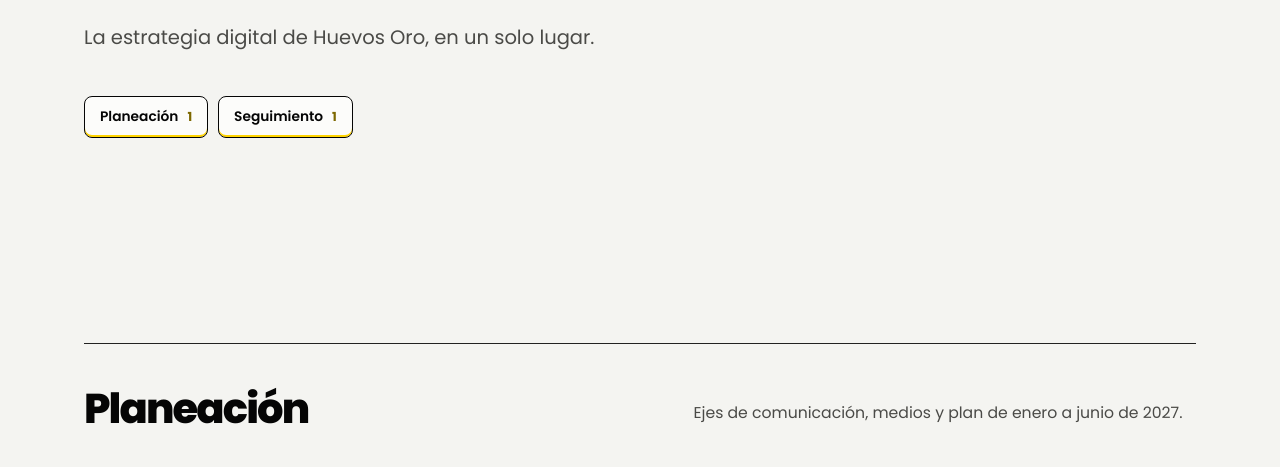
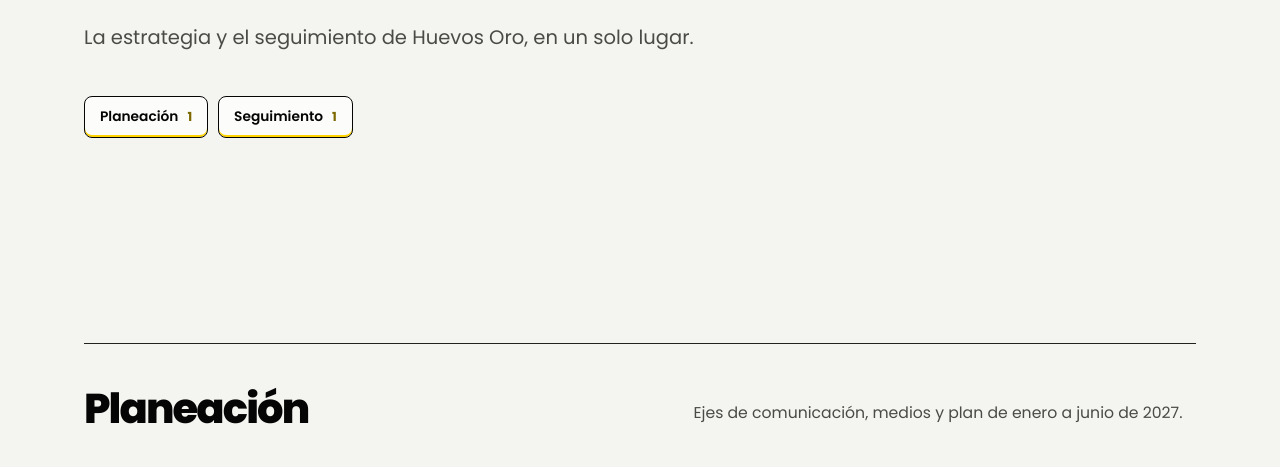
Before and after one commit to adcomgroupco/huevosoro, a plain HTML site: page index.html in a window 1280 px wide. Shown: the part 333-800 px from the top of the page. Drawn offline with Linux system fonts and the light colour scheme.

Commit message:
Update index.html

```diff
--- a/index.html
+++ b/index.html
@@ -29,7 +29,7 @@
 
 <section class="opening wrap">
   <h1>Documentos de la cuenta</h1>
-  <p class="lede">La estrategia digital de Huevos Oro, en un solo lugar.</p>
+  <p class="lede">La estrategia y el seguimiento de Huevos Oro, en un solo lugar.</p>
   <nav class="categorias" aria-label="Categorías de documentos">
     <a href="#planeacion">Planeación <b>1</b></a>
     <a href="#seguimiento">Seguimiento <b>1</b></a>
```
